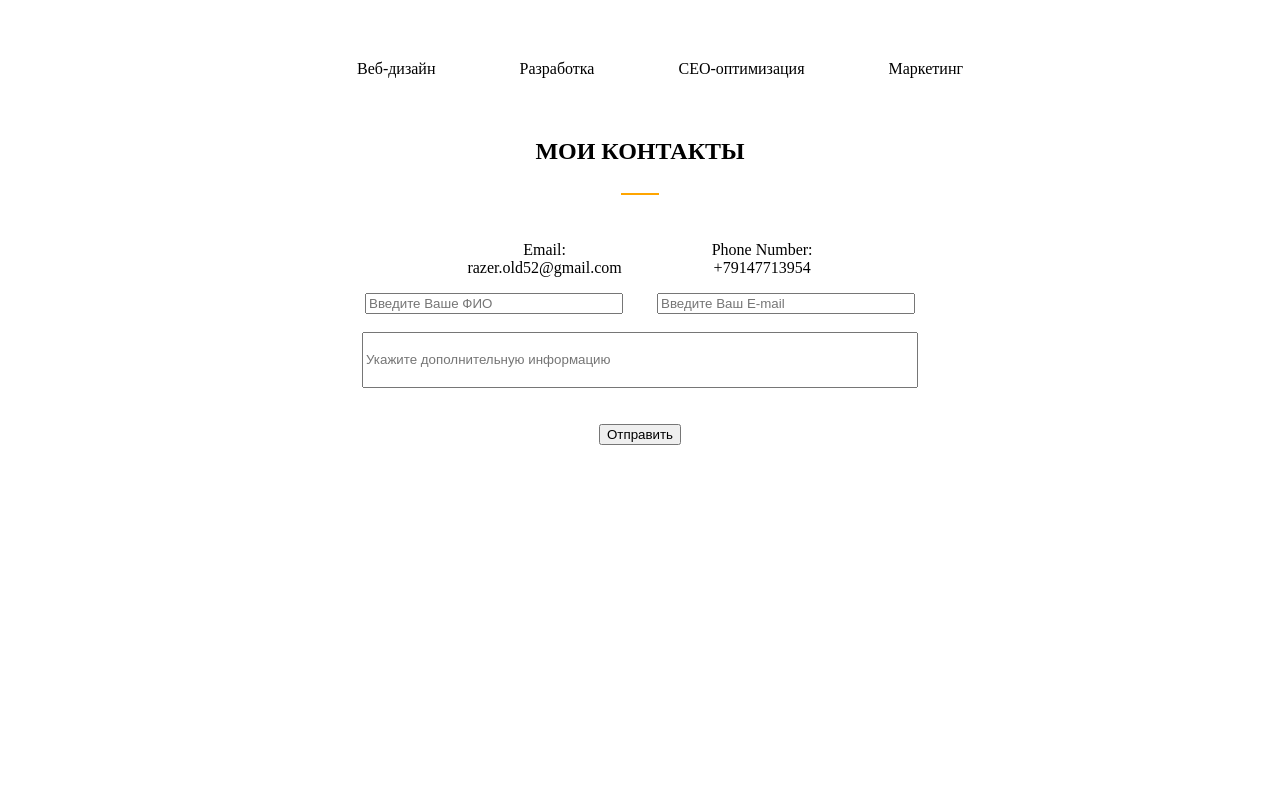
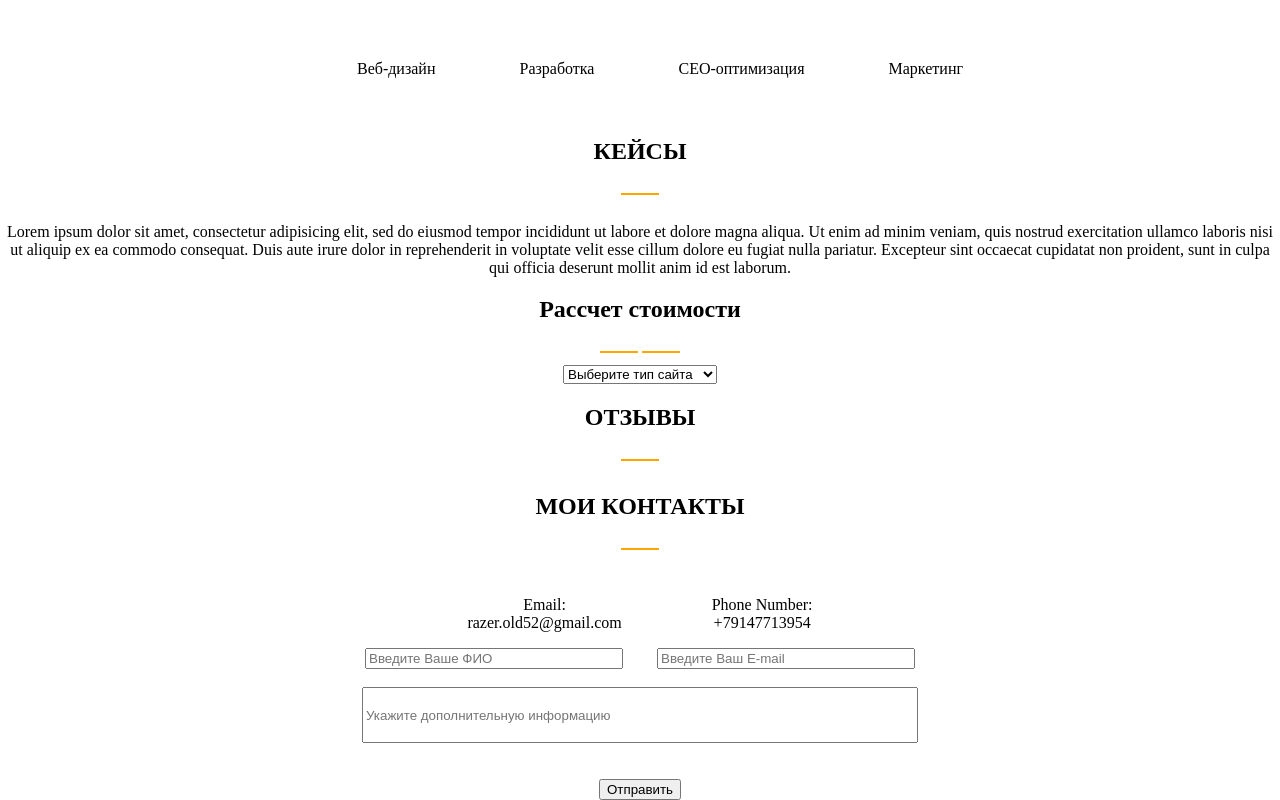
Before and after one commit to GlebPak/GlebPak.github.io, a plain HTML site: page Source/index.html in a window 1280 px wide. Shown: the part 850-1650 px from the top of the page. Before the commit the page ends 1295 px from the top, so only its background shows below. Drawn offline with Linux system fonts and the light colour scheme; files whose address does not match are found by name.

Commit message:
Add files via upload

```diff
--- a/Source/index.html
+++ b/Source/index.html
@@ -3,7 +3,7 @@
 <head>
     <meta charset="UTF-8">
     <title>Document</title>
-    <link rel="stylesheet" href="C:\Users\razer\Desktop\MyProject\Source\Css\Styles.css">
+    <link rel="stylesheet" href="Css/styles.css">
 </head>
 <body>
   <header>
@@ -14,9 +14,9 @@
               <ul>
                   <li><a href="#about_me">Обо мне</li></a>
                   <li><a href="#skills">Услуги</li></a>
-                  <li><a href="#">Кейсы</li></a>
-                  <li><a href="#">Прайс</li></a>
-                  <li><a href="#">Отзывы</li></a>
+                  <li><a href="#cases">Кейсы</li></a>
+                  <li><a href="#price">Прайс</li></a>
+                  <li><a href="#responses">Отзывы</li></a>
                   <li><a href="#Contacts">Контакты</li></a>
               </ul>
               </div>
@@ -51,6 +51,31 @@
                 <li>Маркетинг</li>
             </ul>
         </div>
+        <div id="cases">
+        	<h2>КЕЙСЫ</h2>
+        	<hr class="hr">
+        	<p>Lorem ipsum dolor sit amet, consectetur adipisicing elit, sed do eiusmod
+        	tempor incididunt ut labore et dolore magna aliqua. Ut enim ad minim veniam,
+        	quis nostrud exercitation ullamco laboris nisi ut aliquip ex ea commodo
+        	consequat. Duis aute irure dolor in reprehenderit in voluptate velit esse
+        	cillum dolore eu fugiat nulla pariatur. Excepteur sint occaecat cupidatat non
+        	proident, sunt in culpa qui officia deserunt mollit anim id est laborum.</p>
+        </div>
+        <div id="price">
+			<h2>Рассчет стоимости</h2>
+			<hr class="hr"> <hr class="hr"> <br>
+			<select id="Site" name="Site">
+				<option disabled selected=>Выберите тип сайта</option>
+				<option value="Сайт-визитка">Сайт-визитка</option>
+				<option value="Сайт компании">Сайт компании</option>
+				<option value="Личный блог">Личный блог</option>
+				<option value="Тематический форум">Тематический форум</option>
+			</select>
+        </div>
+        <div id="responses">
+        	<h2>ОТЗЫВЫ</h2>
+        	<hr class="hr">
+        </div>
         <div id="Contacts">
             <h2>МОИ КОНТАКТЫ</h2>
             <hr class="hr">
@@ -67,7 +92,7 @@
                <input type="text" name="initials" id="FIO" placeholder="Введите Ваше ФИО" >
                 <input type="email" name="email" id="email" placeholder="Введите Ваш E-mail">
                 <br><br>
-                <input type="textare" name="text" id="text" placeholder="Укажите дополнительную информацию"><br><br><br>
+                <input type="textarea" name="text" id="text" placeholder="Укажите дополнительную информацию"><br><br><br>
                 <input type="Submit" name="Send" value="Отправить" id="send">
             </div>
         </div>
```
Also changed, not shown: Source/Css/styles.css (line endings or trailing spaces).
